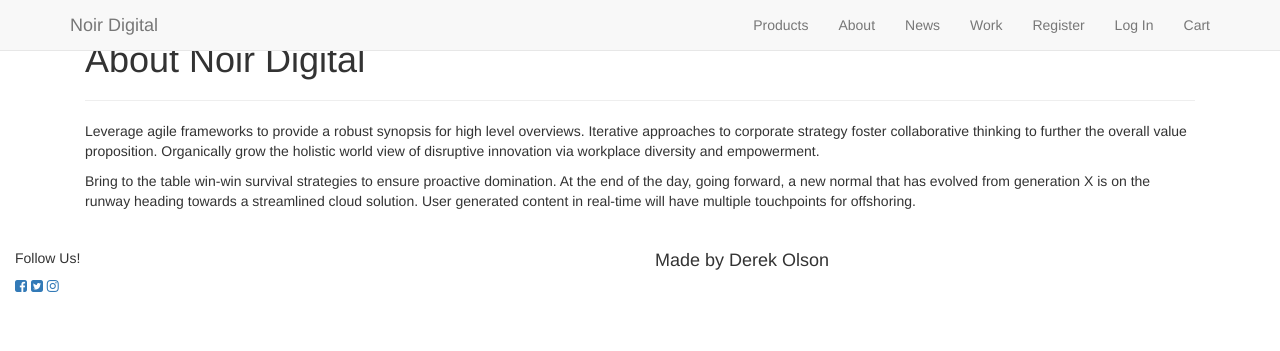
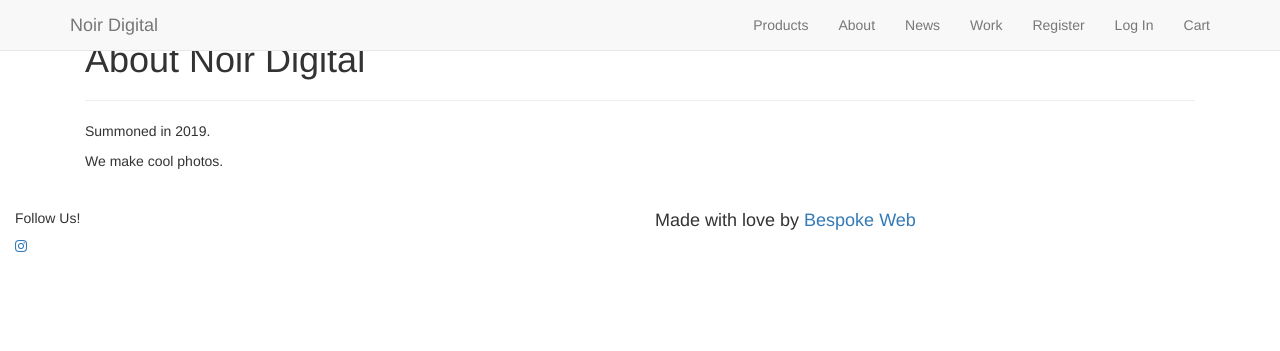
Before and after one commit to horseshoedev/noir_digital_prints, a Django app: page /about/ in a window 1280 px wide. Shown: the top 351 px of the page. Run offline with Django 3.2, Linux system fonts and the light colour scheme; some libraries are stand-ins or nearby versions.

Commit message:
changed foooter

```diff
--- a/about/templates/about.html
+++ b/about/templates/about.html
@@ -4,9 +4,9 @@
         <div class="col-md-12">
             <h1>About Noir Digital</h1>
             <hr>
-            <p>Leverage agile frameworks to provide a robust synopsis for high level overviews. Iterative approaches to corporate strategy foster collaborative thinking to further the overall value proposition. Organically grow the holistic world view of disruptive innovation via workplace diversity and empowerment.</p>
+            <p>Summoned in 2019.</p>
 
-            <p>Bring to the table win-win survival strategies to ensure proactive domination. At the end of the day, going forward, a new normal that has evolved from generation X is on the runway heading towards a streamlined cloud solution. User generated content in real-time will have multiple touchpoints for offshoring. </p>
+            <p>We make cool photos.</p>
         </div>
     </div>
 </div>
--- a/graphicdesign/settings.py
+++ b/graphicdesign/settings.py
@@ -25,7 +25,7 @@ BASE_DIR = os.path.dirname(os.path.dirname(os.path.abspath(__file__)))
 SECRET_KEY = os.environ.get('SECRET_KEY')
 
 # SECURITY WARNING: don't run with debug turned on in production!
-DEBUG = True
+DEBUG = False
 
 ALLOWED_HOSTS = ['8d58b42b793b4cf49a1ca55743163ad7.vfs.cloud9.us-east-1.amazonaws.com','milestone-four-noir-digital.herokuapp.com','www.noirdigitalprints.com']
 
--- a/templates/base.html
+++ b/templates/base.html
@@ -86,16 +86,12 @@
             <div class="row">
                 <div class="col-md-6">
                         <h5>Follow Us!</h5>
-                        <!--Facebook-->
-                        <span><a href="https://www.facebook.com"><i class="fa fa-facebook-square 5x" aria-hidden="true"></i></a></span>
-                        <!--Twitter-->
-                        <span><a href="https://www.twitter.com"><i class="fa fa-twitter-square" aria-hidden="true"></i></a></span>
                         <!--Instagram-->
-                        <span><a href="https://www.instagram.com"><i class="fa fa-instagram" aria-hidden="true"></i></a></span>
+                        <span><a href="https://https://www.instagram.com/noirdigitalprints/"><i class="fa fa-instagram" aria-hidden="true"></i></a></span>
                 </div>
                 <!---->
                 <div class="col-md-6">
-                    <h4>Made by Derek Olson</h4>
+                    <h4>Made with love by <a href="www.bespokeweb.biz">Bespoke Web</a></h4>
                 </div>
             </div>
 
```
